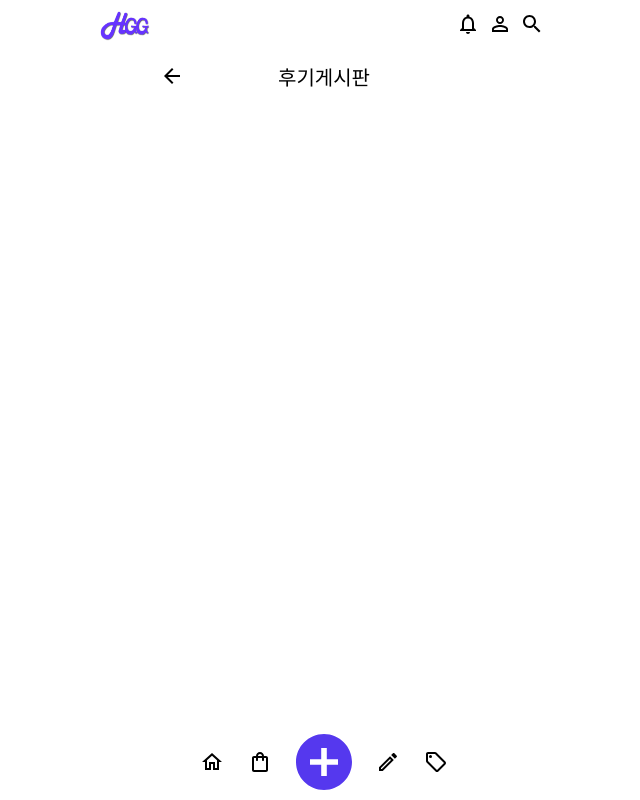
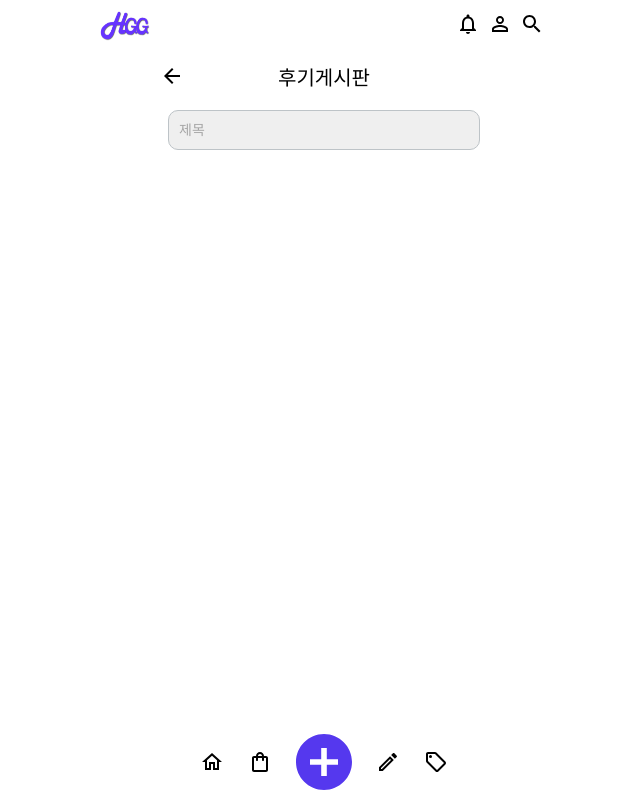
Before and after one commit to jiwongut/HGG2.0, a React (Create React App) app in the folder frontend/: page /review/post in a window 1280 px wide. Shown: the whole page, without its empty margins (316-956 px from the left). Built offline with nearby package versions, Linux system fonts and the light colour scheme.

Commit message:
0720 ㅎㄲ

```diff
--- a/frontend/src/routes/review/review.js
+++ b/frontend/src/routes/review/review.js
@@ -12,6 +12,7 @@ export const SearchBox = styled.div`
 export const Input = styled.input`
   border: 1px solid #95a5a6;
   border-radius: 5px;
+  width: 200px;
   margin-left: 10px;
   &:focus {
     outline: none;
--- a/frontend/src/routes/review/reviewPost.js
+++ b/frontend/src/routes/review/reviewPost.js
@@ -1,17 +1,18 @@
-import Backward from '../../components/Backward';
+import styled from 'styled-components';
 // import PostButton from '../../components/Button';
 import Container from '../../components/Container';
-// import BackwardTitle from '../Mypage/Home/BackwardTitle';
 import BackwardTitleBox from '../Mypage/Home/BackwardTitleBox';
 import Header from '../../components/Header';
 import Navigation from '../../components/Navigation';
-import CategoryResult from '../Category';
+import Form from '../Register/Form/index';
 
 function ReviewPost() {
   return (
     <Container>
       <Header />
       <BackwardTitleBox title="후기게시판" />
+      <Form placeholder={"제목"}/>
+
       <Navigation />
     </Container>
   );
```
Also changed, not shown: frontend/src/routes/Register/Form/form.js (line endings or trailing spaces).
